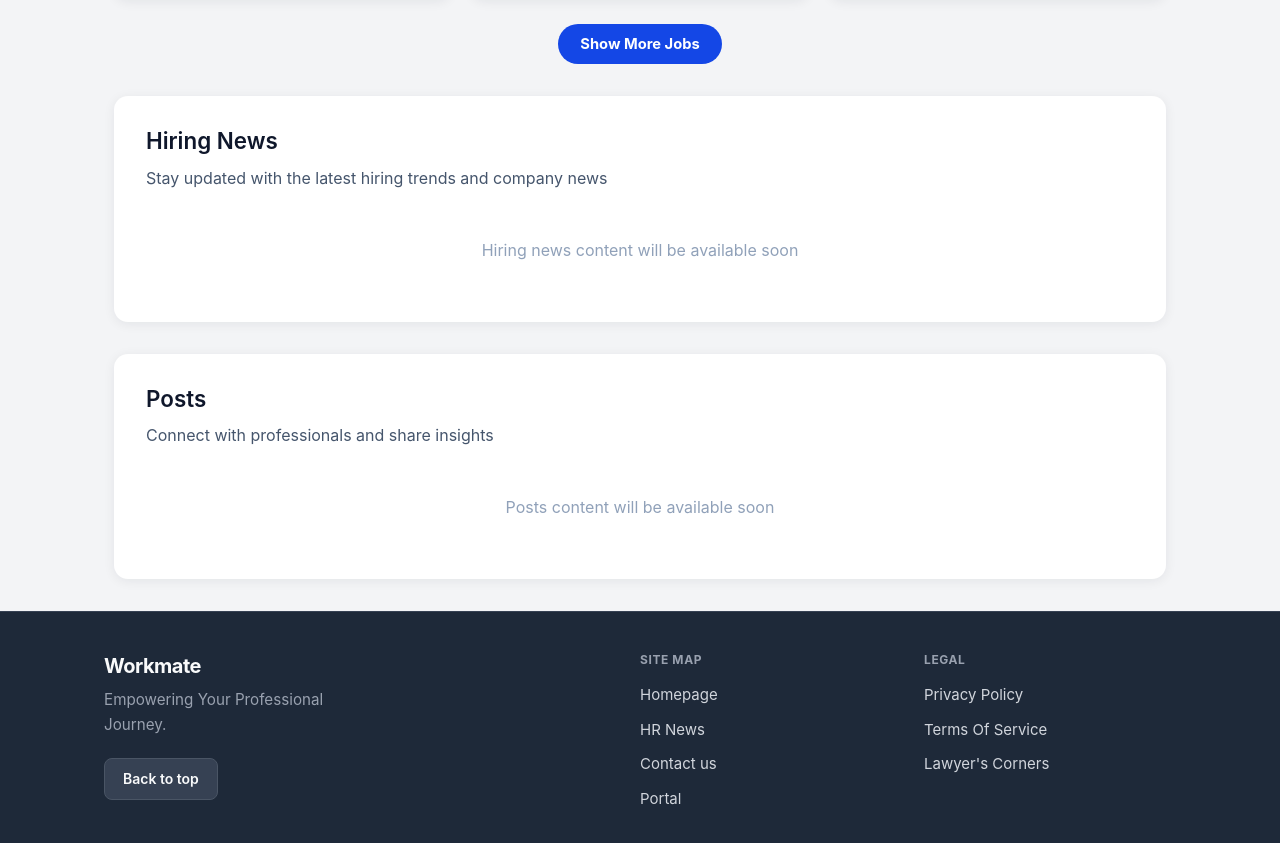
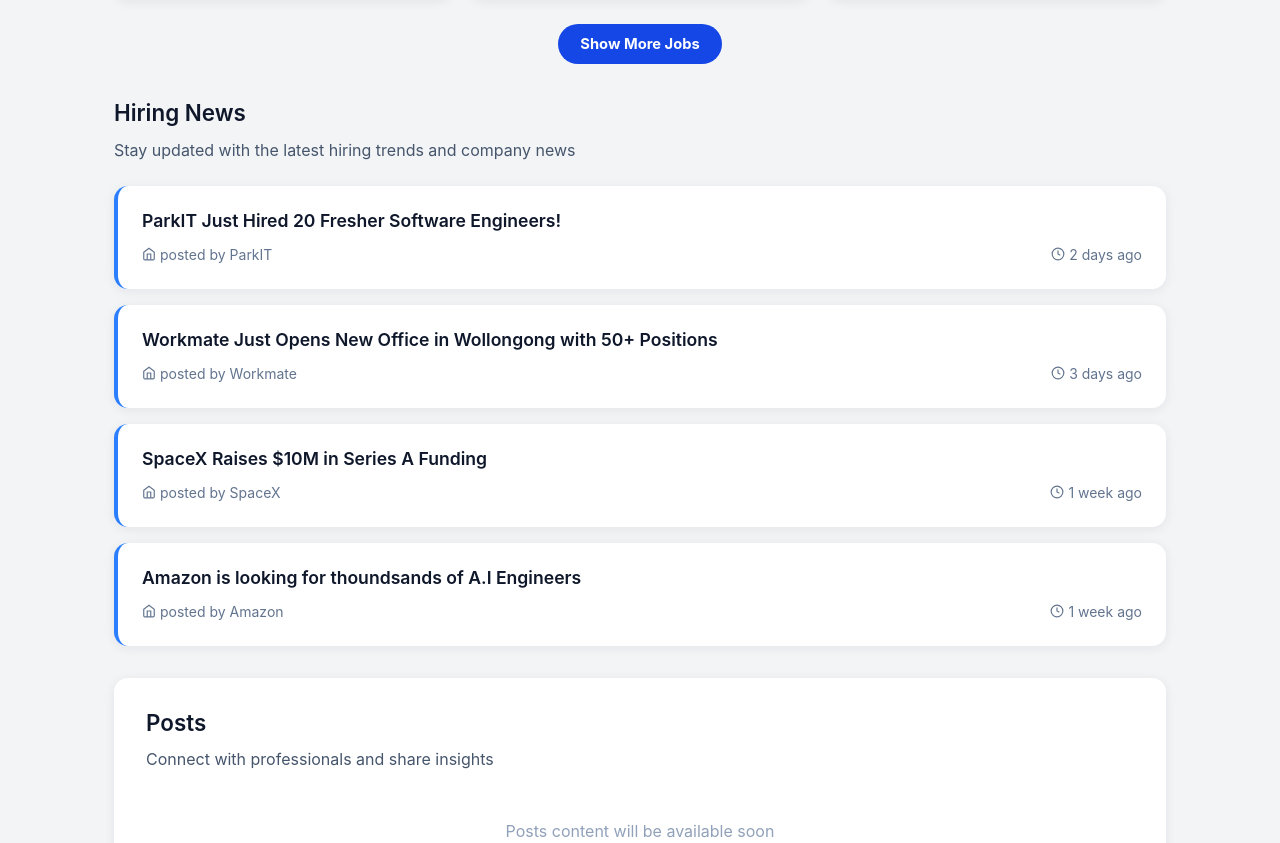
Before and after one commit to mhuy07092004/Workmate, a React (Vite) app: page / in a window 1280 px wide. Shown: the part 768-1611 px from the top of the page. Built offline with nearby package versions, Linux system fonts and the light colour scheme.

Commit message:
News Components Card

```diff
--- /dev/null
+++ b/src/components/NewsCard/NewsCard.jsx
@@ -0,0 +1,37 @@
+/**
+ * NewsCard.jsx — Individual hiring news card component
+ *
+ * Displays hiring news including headline, company name, and posting time.
+ * Uses consistent styling with the dashboard design system.
+ */
+
+function NewsCard({ news }) {
+  return (
+    <article className="bg-white rounded-[14px] p-6 shadow-[0_2px_12px_rgba(15,23,42,0.07)] hover:shadow-[0_4px_20px_rgba(15,23,42,0.12)] transition-shadow cursor-pointer border-l-4 border-blue-500">
+      {/* News headline */}
+      <h3 className="mb-3 text-[1.1rem] font-semibold text-slate-900 leading-tight">
+        {news.headline}
+      </h3>
+
+      {/* News metadata */}
+      <div className="flex items-center justify-between text-[0.875rem] text-slate-500">
+        <span className="flex items-center gap-1">
+          <svg width="14" height="14" viewBox="0 0 24 24" fill="none" stroke="currentColor" strokeWidth="2">
+            <path d="M3 9l9-7 9 7v11a2 2 0 0 1-2 2H5a2 2 0 0 1-2-2z"/>
+            <polyline points="9 22 9 12 15 12 15 22"/>
+          </svg>
+          posted by {news.company}
+        </span>
+        <span className="flex items-center gap-1">
+          <svg width="14" height="14" viewBox="0 0 24 24" fill="none" stroke="currentColor" strokeWidth="2">
+            <circle cx="12" cy="12" r="10"/>
+            <polyline points="12 6 12 12 16 14"/>
+          </svg>
+          {news.postedTime}
+        </span>
+      </div>
+    </article>
+  )
+}
+
+export default NewsCard
--- a/src/pages/dashboard.jsx
+++ b/src/pages/dashboard.jsx
@@ -17,6 +17,7 @@
 import Footer from '../components/Footer/Footer.jsx'
 import Navbar from '../components/Navbar/Navbar.jsx'
 import JobCard from '../components/JobCard/JobCard.jsx'
+import NewsCard from '../components/NewsCard/NewsCard.jsx'
 
 // Mock job data
 const MOCK_JOBS = Array.from({ length: 12 }, (_, index) => ({
@@ -27,6 +28,34 @@
   location: 'Sydney, NSW',
   postedTime: 'Posted 3 weeks ago'
 }))
+
+// Mock news data
+const MOCK_NEWS = [
+  {
+    id: 1,
+    headline: 'ParkIT Just Hired 20 Fresher Software Engineers!',
+    company: 'ParkIT',
+    postedTime: '2 days ago'
+  },
+  {
+    id: 1,
+    headline: 'Workmate Just Opens New Office in Wollongong with 50+ Positions',
+    company: 'Workmate',
+    postedTime: '3 days ago'
+  },
+  {
+    id: 3,
+    headline: 'SpaceX Raises $10M in Series A Funding',
+    company: 'SpaceX',
+    postedTime: '1 week ago'
+  },
+  {
+    id: 4,
+    headline: 'Amazon is looking for thoundsands of A.I Engineers',
+    company: 'Amazon',
+    postedTime: '1 week ago'
+  }
+]
 
 function Dashboard() {
   const [visibleJobs, setVisibleJobs] = useState(6)
@@ -80,13 +109,17 @@
         </section>
 
         {/* Hiring News Section */}
-        <section className="bg-white rounded-[14px] px-8 py-7 shadow-[0_2px_12px_rgba(15,23,42,0.07)]">
-          <div className="mb-4">
+        <section>
+          <div className="mb-6">
             <h2 className="text-[1.4rem] font-semibold text-slate-900 mb-2">Hiring News</h2>
             <p className="text-slate-600">Stay updated with the latest hiring trends and company news</p>
           </div>
-          <div className="text-center py-8 text-slate-400">
-            <p>Hiring news content will be available soon</p>
+
+          {/* News cards - single column layout */}
+          <div className="space-y-4">
+            {MOCK_NEWS.map(news => (
+              <NewsCard key={news.id} news={news} />
+            ))}
           </div>
         </section>
 
```
